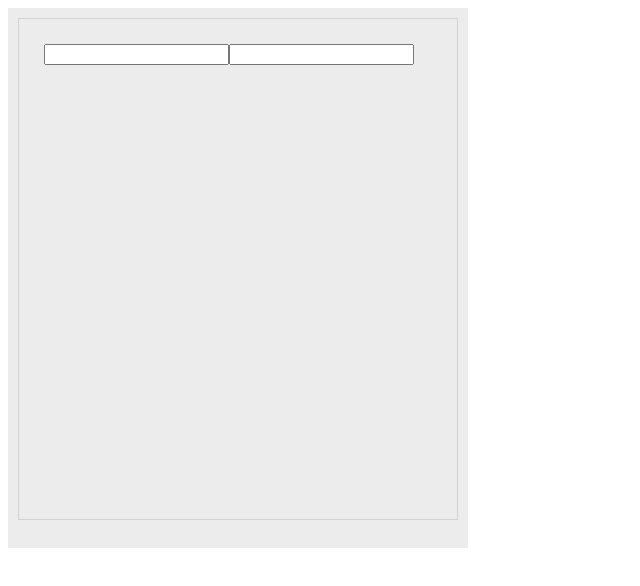
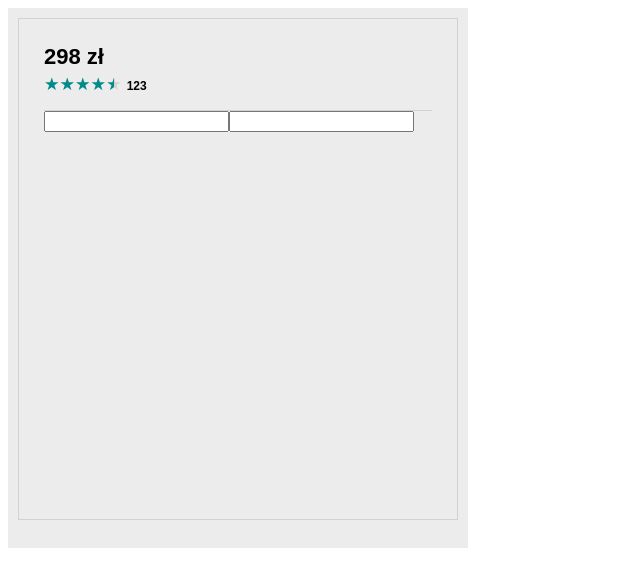
Before and after one commit to pcolta/booking-form, a Vue app: page / in a window 1280 px wide. Shown: the top 586 px of the page, without its empty margins (0-640 px from the left). Built offline with nearby package versions, Linux system fonts and the light colour scheme.

Commit message:
add rating widget

```diff
--- a/src/App.vue
+++ b/src/App.vue
@@ -1,6 +1,6 @@
 <template>
   <div id="app">
-    <BookingForm/>
+    <BookingForm :prices="298" :rating="4.5" :number-of-votes="123"/>
   </div>
 </template>
 
--- a/src/assets/scss/styles.scss
+++ b/src/assets/scss/styles.scss
@@ -89,3 +89,45 @@ form {
     font-size: 14px;
   }
 }
+
+.price {
+  width: 100%;
+  font-size: 22px;
+  font-weight: 700;
+  display: flex;
+  padding-bottom: 6px;
+}
+
+.rating {
+  padding-bottom: 16px;
+  border-bottom: 1px solid #d2d1d6;
+}
+
+.number-of-votes {
+  font-size: 12px;
+  font-weight: 600;
+  padding-left: 5px;
+}
+
+.stars {
+  position: relative;
+  display: inline-block;
+  font-size: 13pt;
+  height: 1em;
+  line-height: 1em;
+}
+
+.stars:before {
+  content: '\2605\2605\2605\2605\2605';
+  color: lightgray;
+  z-index: -1;
+}
+
+.stars:after {
+  content: '\2605\2605\2605\2605\2605';
+  position: absolute;
+  left: 0;
+  overflow: hidden;
+  width: var(--w, 0%);
+  color: darkcyan;
+}
--- a/src/components/RatingWidget.vue
+++ b/src/components/RatingWidget.vue
@@ -1,6 +1,8 @@
 <template>
-  <div>
-
+  <div class="rating">
+    <span class="price">{{ price }} zł</span>
+    <span class="stars" :style="calculatedStars"> </span>
+    <span class="number-of-votes">{{ numberOfVotes }}</span>
   </div>
 </template>
 
@@ -9,9 +11,24 @@ export default {
   name: "RatingWidget",
 
   props: {
-    price: Number,
-    rating: Number,
-    numberOfVotes: Number
-  }
+    price: {
+      type: Number,
+      default: 0
+    },
+    rating: {
+      type: Number,
+      default: 0
+    },
+    numberOfVotes: {
+      type: Number,
+      default: 0
+    }
+  },
+
+  computed: {
+    calculatedStars() {
+      return '--w: ' + this.rating * 20 + '%;'
+    }
+  },
 }
 </script>
```
